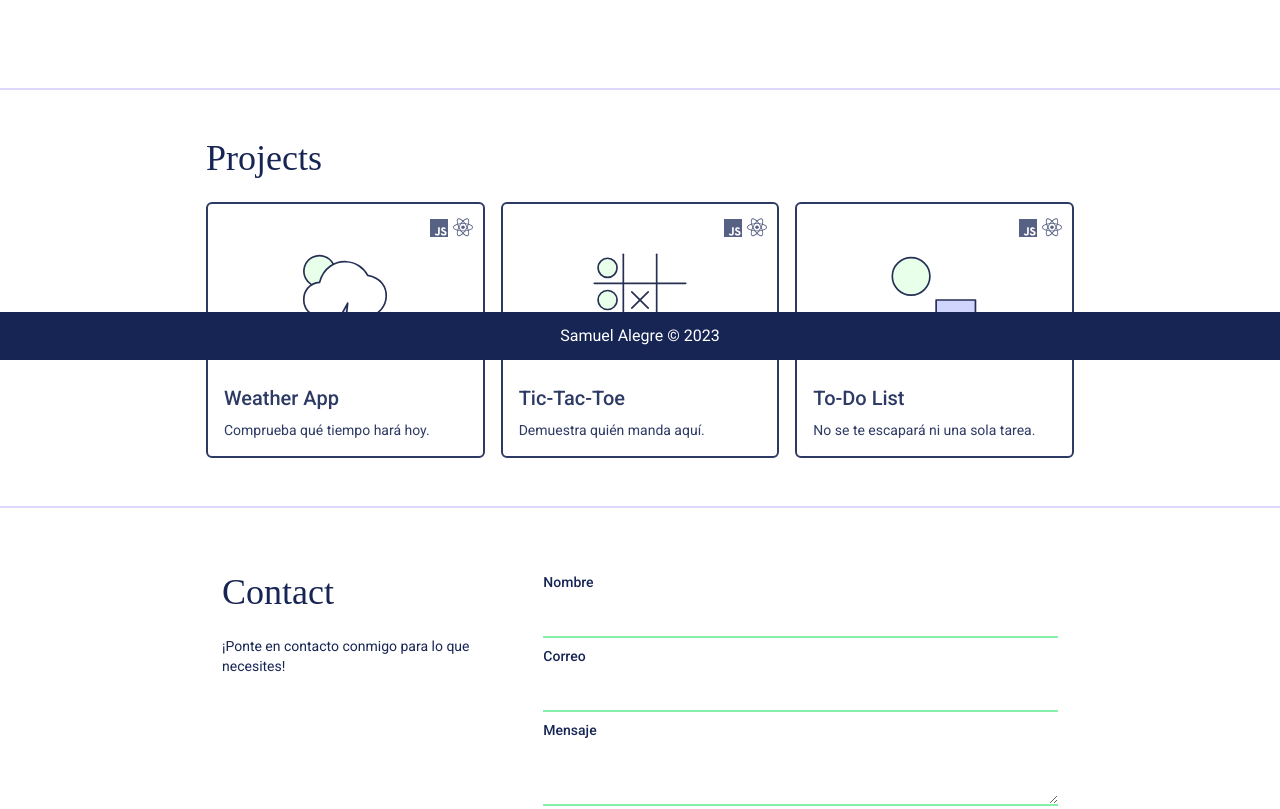
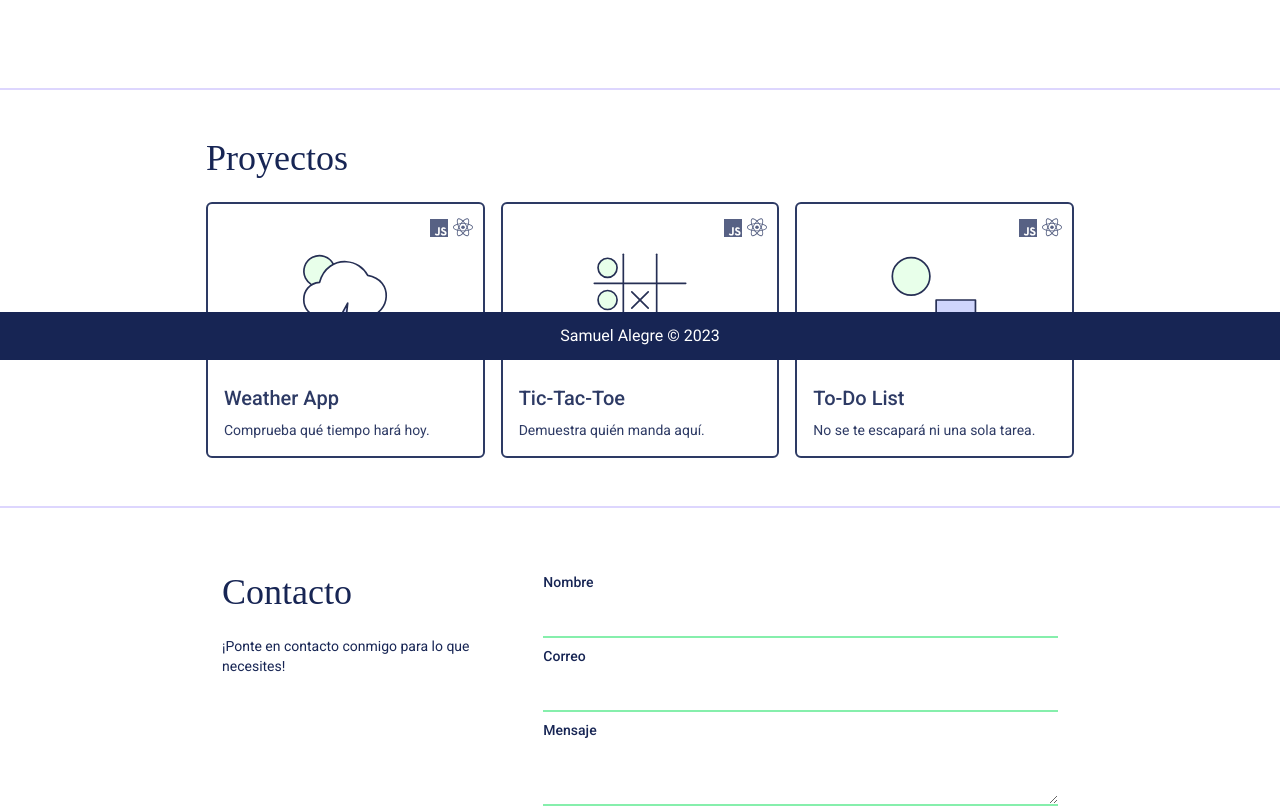
Before and after one commit to samuelalecas/portfolio, a React (Vite) app: page / in a window 1280 px wide. Shown: the part 440-1249 px from the top of the page. Built offline with nearby package versions, Linux system fonts and the light colour scheme; a web font is replaced by a local one.

Commit message:
Arreglado error en el Draw de Tictactoe

```diff
--- a/src/components/atoms/modaleWindow/modaleWindow.component.tsx
+++ b/src/components/atoms/modaleWindow/modaleWindow.component.tsx
@@ -1,5 +1,6 @@
 import xIcon from "../../../assets/x-tictactoe.svg";
 import oIcon from "../../../assets/o-tictactoe.svg";
+import { Button } from "../button/Button.component";
 
 interface WinnerWindowPros {
   type?: string;
@@ -32,12 +33,7 @@ export const WinnerWindow: React.FC<WinnerWindowPros> = ({
     <>
       <div className="flex flex-col justify-center items-center bg-white aspect-square w-1/2 sm:w-[200px] rounded-lg shadow-xl absolute m-auto left-0 right-0 top-72 z-10">
         {window}
-        <button
-          onClick={onClick}
-          className="border-2 border-blue-950 px-3 py-1 rounded-md font-bold text-blue-950 hover:bg-blue-950 hover:text-green-300 transition duration-300 ease-in-out"
-        >
-          Play again
-        </button>
+        <Button onClick={onClick} name="Play again" variant="outlined" width="24"/>
       </div>
       {/* Fondo oscurecido */}
       <div className="bg-gray-200 w-screen h-screen absolute z-1 opacity-40"></div>
--- a/src/components/moleculi/Contact.component.tsx
+++ b/src/components/moleculi/Contact.component.tsx
@@ -6,7 +6,7 @@ export const Contact = () => {
       <div className="w-full md:w-[900px] px-8">
         <div className="w-full flex flex-col md:flex-row">
           <div className="w-full md:w-1/3 mr-16">
-            <h1 className="font-display text-4xl mb-6 text-blue-950">Contact</h1>
+            <h1 className="font-display text-4xl mb-6 text-blue-950">Contacto</h1>
             <h2 className="text-sm text-blue-950 mb-6">
               ¡Ponte en contacto conmigo para lo que necesites!
             </h2>
--- a/src/components/moleculi/Projects.component.tsx
+++ b/src/components/moleculi/Projects.component.tsx
@@ -12,7 +12,7 @@ export const Projects = () => {
     <section className="w-full border-t-2 border-violet-200">
       <CenterLayout width="900">
         <div className="w-full p-4 py-8 flex flex-col">
-          <h1 className="font-display text-4xl mb-6 text-blue-950">Projects</h1>
+          <h1 className="font-display text-4xl mb-6 text-blue-950">Proyectos</h1>
 
           <div className="grid grid-cols-1 sm:grid-cols-2 md:grid-cols-3 gap-4">
             <ProjectCard title="Weather App" onClick={()=> navigate("/weather-app")} img={weatherImg} description="Comprueba qué tiempo hará hoy."/>
--- a/src/pages/TicTacToe.tsx
+++ b/src/pages/TicTacToe.tsx
@@ -28,10 +28,10 @@ const TicTacToe = () => {
       localStorage.setItem("gameboard", JSON.stringify(array));
       console.log(gameboard);
 
-      if (isDrawGame(gameboard)) {
+      if (isAWinner(turn)) {
+        setWinner(true);
+      } else if (isDrawGame(gameboard)) {
         setDraw(true);
-      } else if (isAWinner(turn)) {
-        setWinner(true);
       } else {
         // Se cambia el turno
         setTurn(turn === "X" ? "O" : "X");
```
